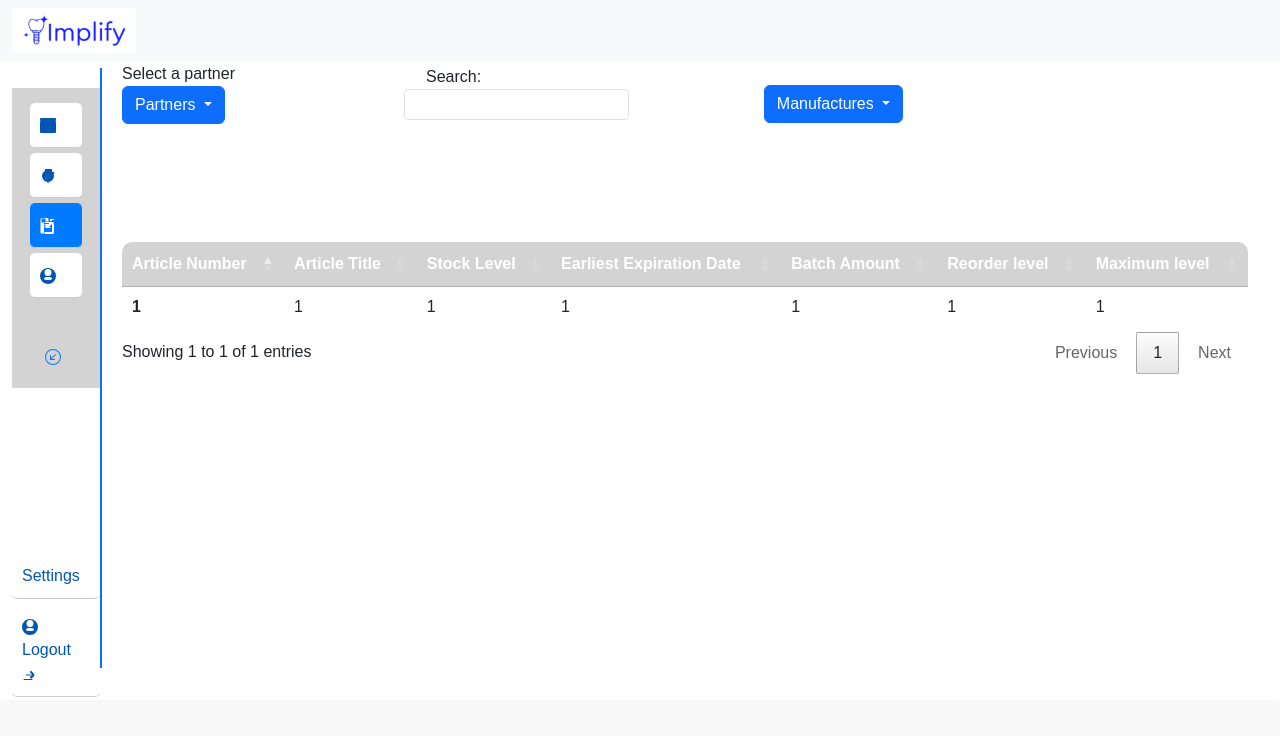
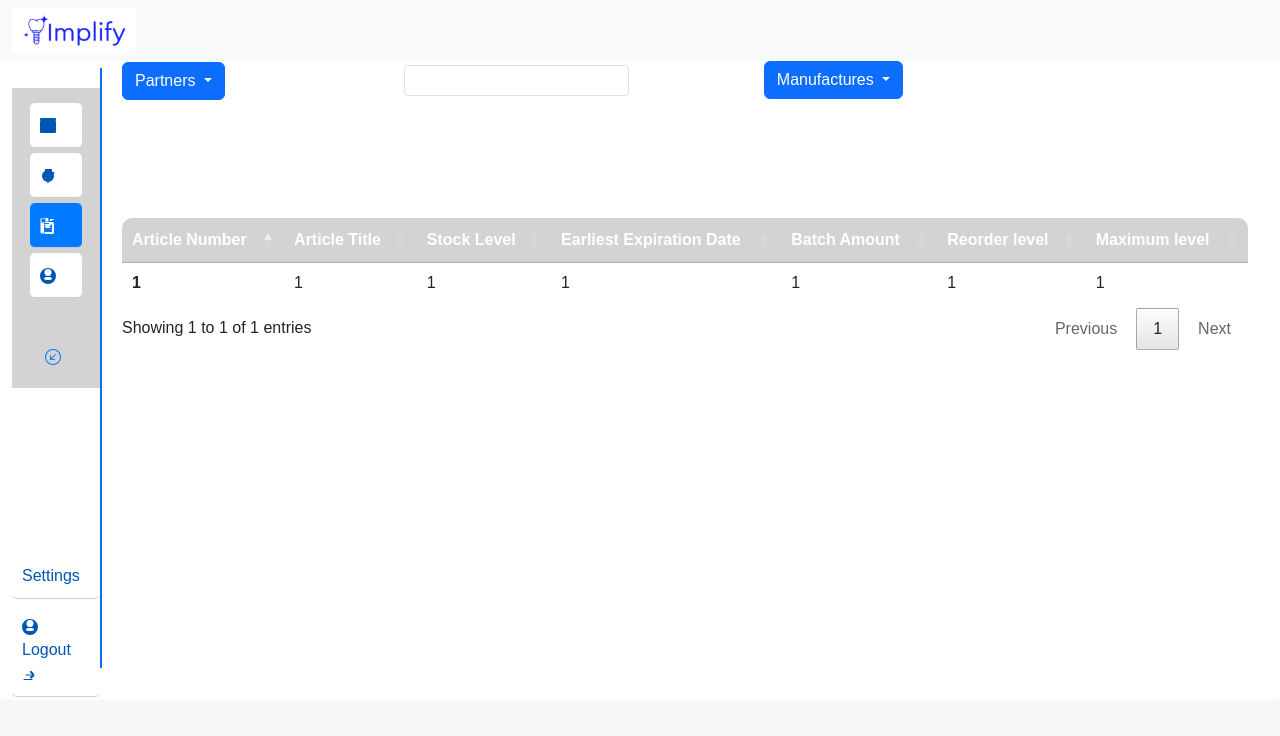
Before and after one commit to yedhukrishnaG/django, a Django app: page /newreportview/ in a window 1280 px wide. Shown: the top 736 px of the page. Run offline with Django 4.2, Linux system fonts and the light colour scheme; some libraries are stand-ins or nearby versions.

Commit message:
remove select a partner

```diff
--- a/django/hello_django/templates/newdashboardview.html
+++ b/django/hello_django/templates/newdashboardview.html
@@ -247,7 +247,7 @@
         </div>
 
         <div class="content">
-            <div>Select a partner</div>
+
             <div class="dropdown">
                 <button class="btn btn-primary dropdown-toggle" type="button" id="dropdownMenuButton" data-bs-toggle="dropdown" aria-expanded="false">
                     Partners
--- a/django/hello_django/templates/newreportview.html
+++ b/django/hello_django/templates/newreportview.html
@@ -247,7 +247,7 @@
         </div>
 
         <div class="content">
-            <div>Select a partner</div>
+
             <div class="dropdown">
                 <button class="btn btn-primary dropdown-toggle" type="button" id="dropdownMenuButton" data-bs-toggle="dropdown" aria-expanded="false">
                     Partners
--- a/django/hello_django/templates/newstockrecordview.html
+++ b/django/hello_django/templates/newstockrecordview.html
@@ -247,7 +247,7 @@
         </div>
 
         <div class="content">
-            <div>Select a partner</div>
+
             <div class="dropdown">
                 <button class="btn btn-primary dropdown-toggle" type="button" id="dropdownMenuButton" data-bs-toggle="dropdown" aria-expanded="false">
                     Partners
```
